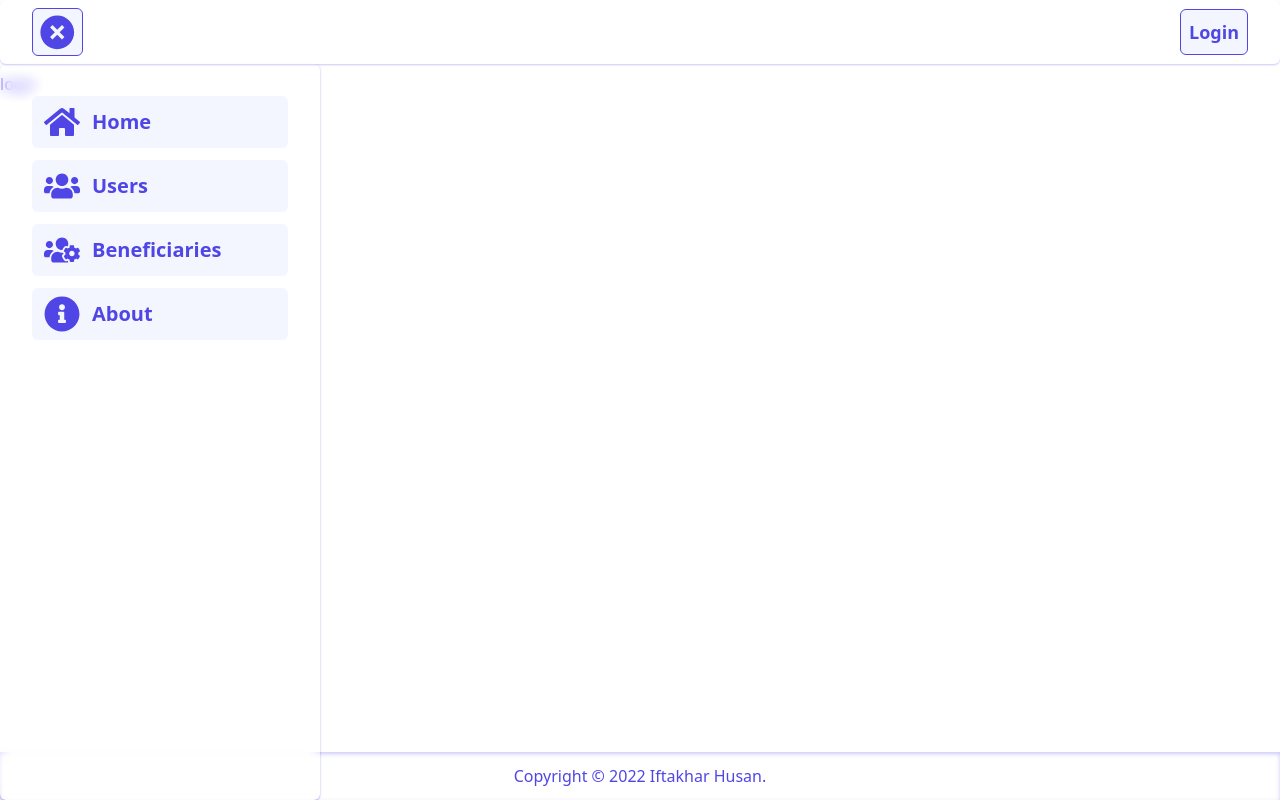
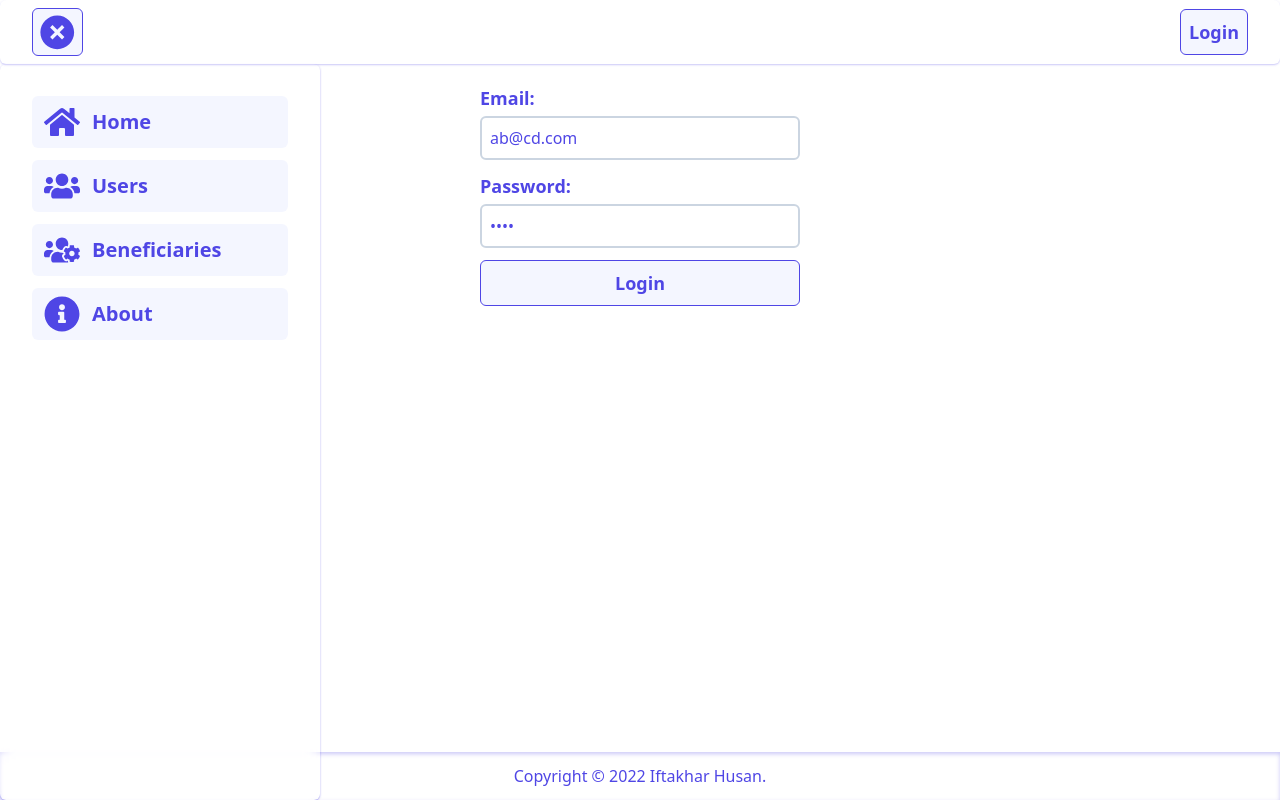
Before and after one commit to Iftakharpy/charity-project-manager, a React (Vite) app in the folder frontend/: page /login in a window 1280 px wide. Built offline with nearby package versions, Linux system fonts and the light colour scheme.

Commit message:
Route to pages Login and NotFound

```diff
--- a/frontend/src/App.tsx
+++ b/frontend/src/App.tsx
@@ -1,8 +1,12 @@
-import React, { useState } from 'react'
+import React from 'react'
 import { Routes, Route } from 'react-router-dom'
+import { IconContext } from "react-icons";
+
+import { BaseLayout } from './layouts/BaseLayout'
+
 import { UserProfileComponent } from './features/userFeature/userProfileComponent'
-import { BaseLayout } from './layouts/BaseLayout'
-import { IconContext } from "react-icons";
+import { LoginPage } from './pages/login/LoginPage';
+import { NotFoundPage } from './pages/NotFound/NotFoundPage';
 
 
 import './tailwind.css'
@@ -14,8 +18,8 @@ export function App() {
       <Route  path="/" element={<BaseLayout/>}>
         <Route index element={<UserProfileComponent/>}/>
         <Route path='about/' element={"about"}/>
-        <Route path='login/' element={"login"}/>
-        <Route path='*' element={"Not Found"}/>
+        <Route path='login/' element={<LoginPage/>}/>
+        <Route path='*' element={<NotFoundPage/>}/>
       </Route>
     </Routes>
   </IconContext.Provider>
--- /dev/null
+++ b/frontend/src/pages/NotFound/NotFoundPage.tsx
@@ -0,0 +1,10 @@
+import React from 'react'
+import NotFound from './NotFound.svg'
+
+export function NotFoundPage() {
+  return (
+	<div>
+    <img className='not-found-img' src={NotFound} alt="An image of error: 404 Not found"/>
+  </div>
+  )
+}
--- /dev/null
+++ b/frontend/src/pages/login/LoginPage.tsx
@@ -0,0 +1,32 @@
+import React from 'react'
+import { useAppSelector } from '../../app/hooks'
+import { toast } from 'react-toastify'
+import { useNavigate } from 'react-router-dom'
+
+
+export function LoginPage() {
+	const {isLoggedIn, profile} = useAppSelector((state)=>state.user.value)
+	const navigator = useNavigate()
+	if (isLoggedIn) {
+		toast.error("You are already logged in!")
+		navigator('/')
+	}
+	return (
+		<form className='form login-form'>
+			<div className='form-input-container'>
+				<label htmlFor="username" >Email:</label>
+				<input name='username' type="email" value='ab@cd.com' />
+			</div>
+			<div className='form-input-container'>
+				<label htmlFor="password">Password:</label>
+				<input name='password' type="password" placeholder='abcd' value={'abcd'} />
+			</div>
+			<div className='form-input-container'>
+				<button type='submit' onClick={(e)=>{
+					e.preventDefault()
+					toast.info("Trying to login!");
+				}}>Login</button>
+			</div>
+		</form>
+	)
+}
```
Also changed, not shown: frontend/src/pages/NotFound/NotFound.svg (added).
